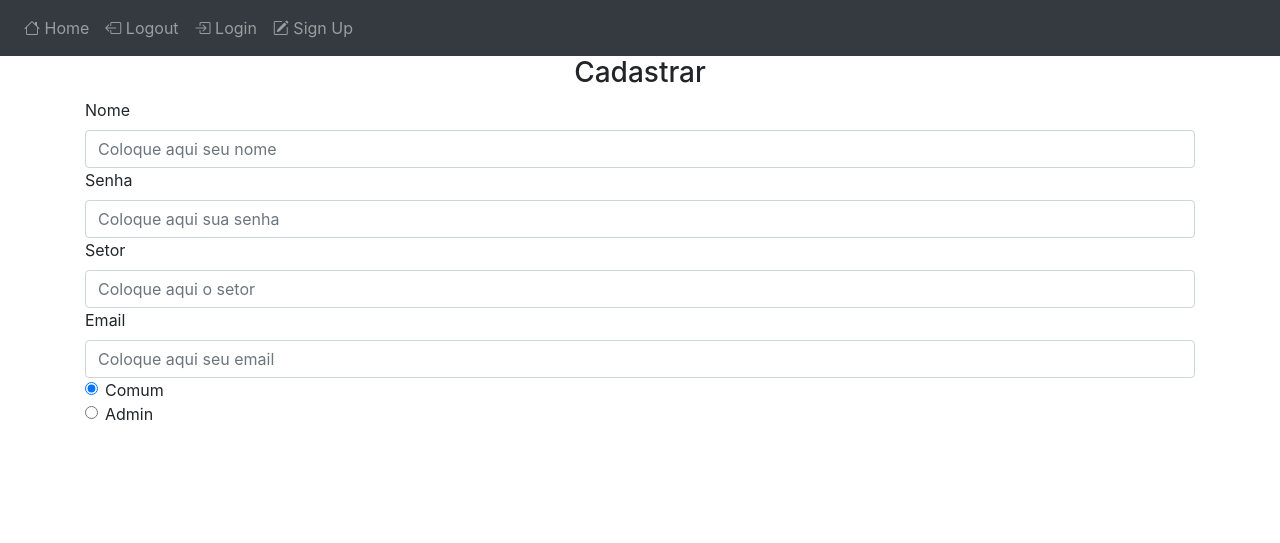
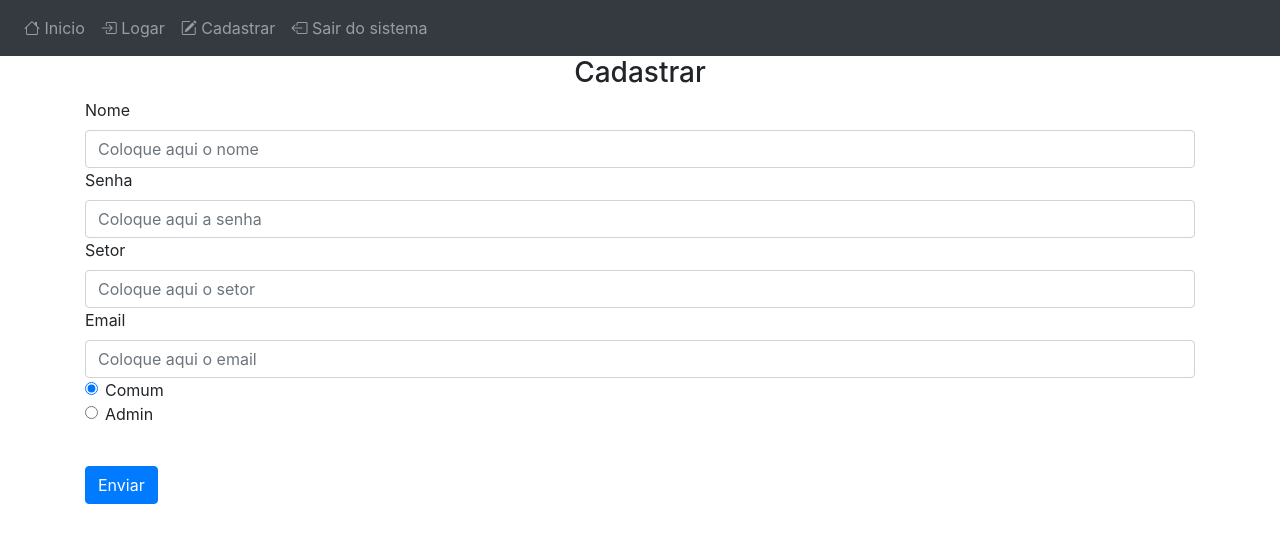
Before and after one commit to pedromaia1218/QuestionManagement, a Flask app: page /sign-up in a window 1280 px wide. Shown: the top 543 px of the page. Run offline with Flask 2, Linux system fonts and the light colour scheme; some libraries are stand-ins or nearby versions.

Commit message:
Template do sign up

```diff
--- a/website/templates/base.html
+++ b/website/templates/base.html
@@ -34,17 +34,17 @@
       <div class="collapse navbar-collapse" id="navbar">
         <div class="navbar-nav">
           <a class="nav-item nav-link" id="home" href="/"
-            ><i class="bi bi-house"></i> Home</a
+            ><i class="bi bi-house"></i> Inicio</a
+          >
+          <a class="nav-item nav-link" id="login" href="/login"
+          ><i class="bi bi-box-arrow-in-right"></i> Logar</a
+          >
+          <a class="nav-item nav-link" id="signUp" href="/sign-up"
+          ><i class="bi bi-pencil-square"></i> Cadastrar</a
           >
           <a class="nav-item nav-link" id="logout" href="/logout"
-            ><i class="bi bi-box-arrow-left"></i> Logout
+            ><i class="bi bi-box-arrow-left"></i> Sair do sistema
           </a>
-          <a class="nav-item nav-link" id="login" href="/login"
-            ><i class="bi bi-box-arrow-in-right"></i> Login</a
-          >
-          <a class="nav-item nav-link" id="signUp" href="/sign-up"
-            ><i class="bi bi-pencil-square"></i> Sign Up</a
-          >
         </div>
       </div>
     </nav>
--- a/website/templates/login.html
+++ b/website/templates/login.html
@@ -20,5 +20,7 @@
       placeholder="Coloque aqui sua senha"
     />
   </div>
+  <br />
+  <button type="submit" class="btn btn-primary">Enviar</button>
 </form>
 {% endblock %}
--- a/website/templates/sign_up.html
+++ b/website/templates/sign_up.html
@@ -9,7 +9,7 @@ content %}
       class="form-control"
       id="nome"
       name="nome"
-      placeholder="Coloque aqui seu nome"
+      placeholder="Coloque aqui o nome"
     />
     <label for="senha">Senha</label>
     <input
@@ -17,7 +17,7 @@ content %}
       class="form-control"
       id="senha"
       name="senha"
-      placeholder="Coloque aqui sua senha"
+      placeholder="Coloque aqui a senha"
     />
     <label for="setor">Setor</label>
     <input
@@ -33,7 +33,7 @@ content %}
       class="form-control"
       id="email"
       name="email"
-      placeholder="Coloque aqui seu email"
+      placeholder="Coloque aqui o email"
     />
     <div class="form-check">
       <input
@@ -50,5 +50,7 @@ content %}
       <label class="form-check-label" for="admin"> Admin </label>
     </div>
   </div>
+  <br />
+  <button type="submit" class="btn btn-primary">Enviar</button>
 </form>
 {% endblock %}
```
